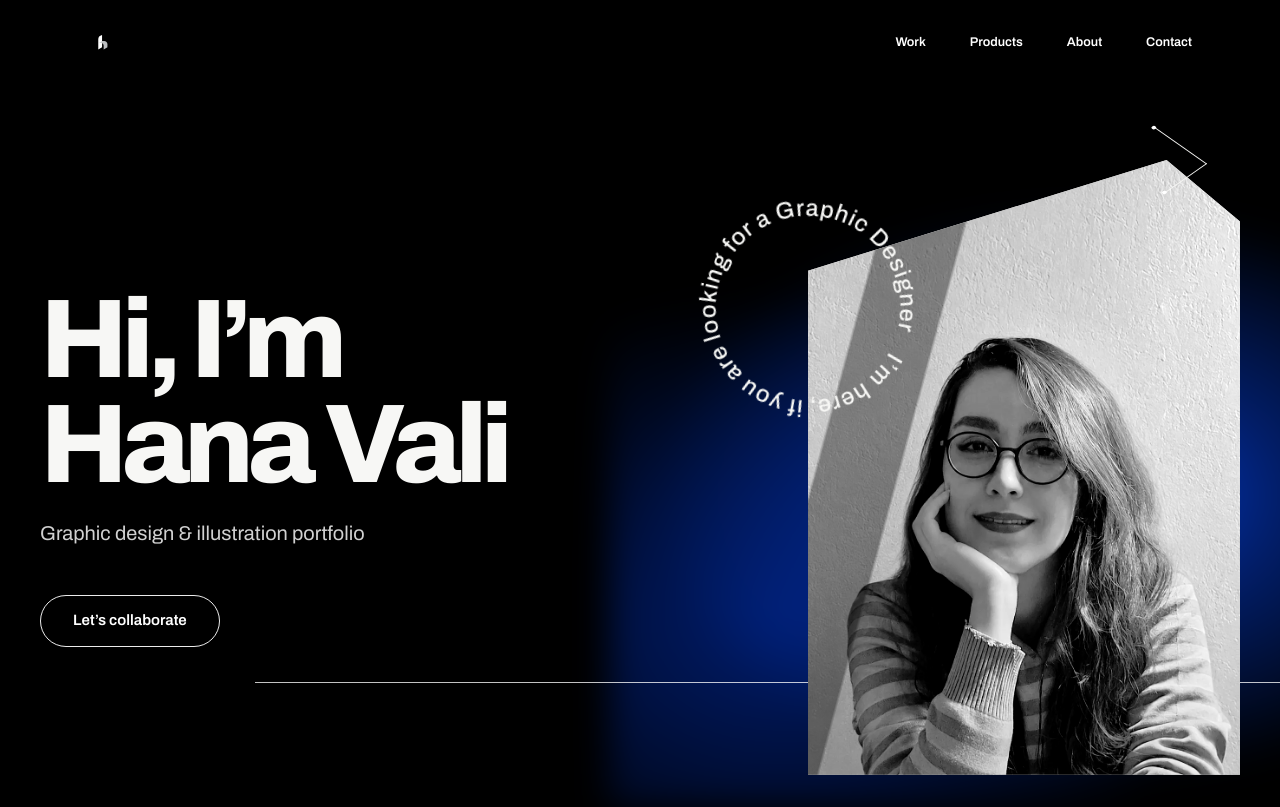
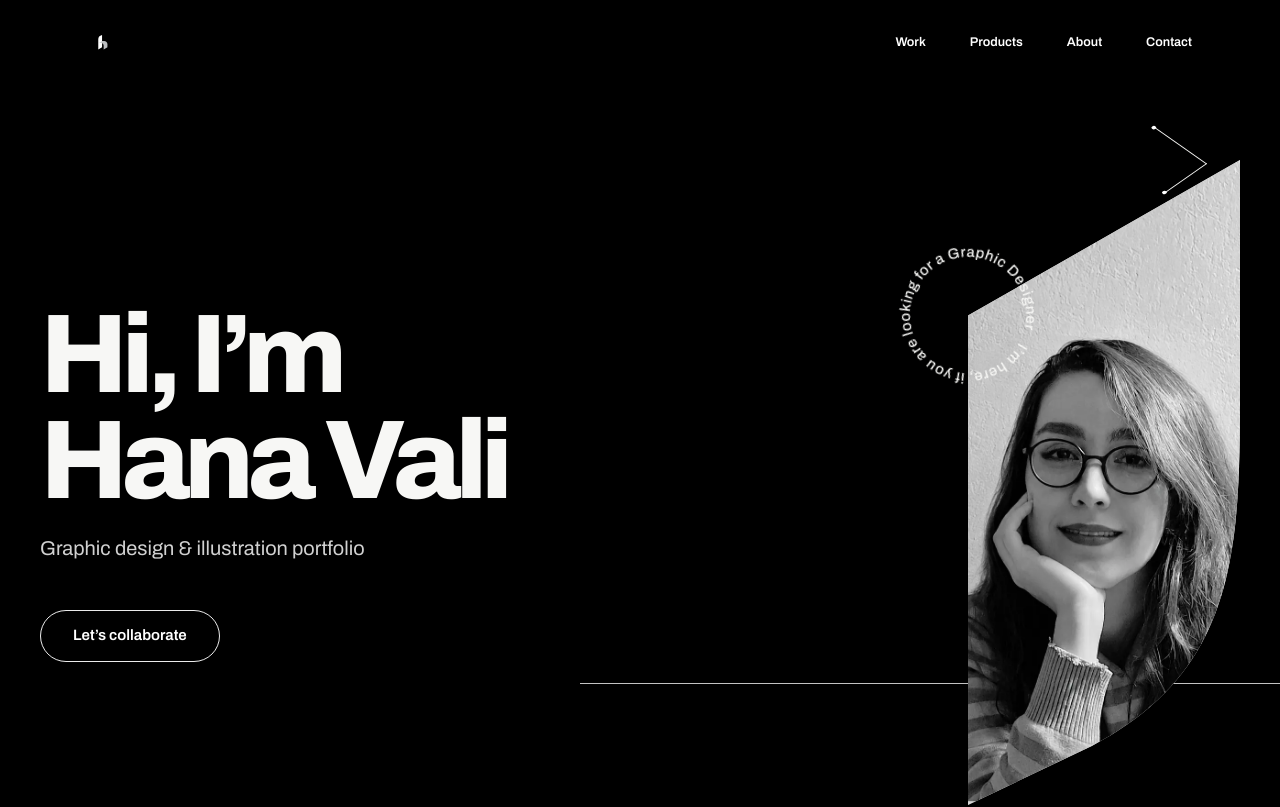
Before and after one commit to hanavalibeik/portfolio, a Next.js app: page / in a window 1280 px wide. Shown: the top 807 px of the page. Built offline with nearby package versions, Linux system fonts and the light colour scheme; a web font is replaced by a local one.

Commit message:
Rebuild the hero portrait from the supplied frame

```diff
--- a/src/app/home.css
+++ b/src/app/home.css
@@ -151,25 +151,28 @@ body:has(.exact-home) {
 .exact-portrait-stage {
   position: relative;
   justify-self: center;
-  width: min(100%, 24rem);
-  aspect-ratio: 26 / 37;
+  width: min(68vw, 15rem);
+  aspect-ratio: 355.89 / 844;
 }
 
 @media (min-width: 52rem) {
   .exact-portrait-stage {
     justify-self: end;
-    width: min(100%, 27rem);
+    width: clamp(17rem, 18.54vw, 22.25rem);
   }
 }
 
 .exact-blue-glow {
   position: absolute;
-  inset: 8% -18% -5% -46%;
-  background:
-    radial-gradient(ellipse at 68% 48%, rgba(3, 68, 235, 0.94),
-      rgba(3, 52, 184, 0.57) 28%, transparent 66%),
-    radial-gradient(ellipse at 24% 69%, rgba(0, 51, 197, 0.55), transparent 56%);
-  filter: blur(17px);
+  z-index: 0;
+  top: 2.84%;
+  left: -125.32%;
+  width: 315.27%;
+  max-width: none;
+  height: 97.27%;
+  object-fit: fill;
+  opacity: 0.8;
+  pointer-events: none;
 }
 
 .exact-portrait-mask {
@@ -177,27 +180,10 @@ body:has(.exact-home) {
   z-index: 3;
   inset: 0;
   display: block;
-  overflow: hidden;
-  background: #d8d8d8;
-  clip-path: polygon(0 18%, 83% 0, 100% 10%, 100% 100%, 0 100%);
-}
-
-.exact-portrait-mask::after {
-  content: "";
-  position: absolute;
-  z-index: 3;
-  inset: 0;
-  background: linear-gradient(105deg, transparent 0 15%,
-    rgba(0, 0, 0, 0.38) 15.5% 29%, transparent 29.5%);
-  pointer-events: none;
-}
-
-.exact-portrait-mask img {
   width: 100%;
   height: 100%;
-  object-fit: cover;
-  object-position: 50% 49%;
-  filter: grayscale(1) contrast(1.06);
+  max-width: none;
+  overflow: visible;
 }
 
 /* Hairline bracket under the portrait: a long horizontal rule with a short
@@ -206,19 +192,13 @@ body:has(.exact-home) {
 .exact-hero-bracket {
   position: absolute;
   z-index: 1;
-  right: -22%;
-  bottom: 15%;
-  width: 250%;
-  height: 16%;
+  top: 64.1%;
+  left: -142.74%;
+  width: 270.59%;
+  height: 17.06%;
   border-right: 1px solid var(--exact-line);
   border-bottom: 1px solid var(--exact-line);
   pointer-events: none;
-}
-
-@media (max-width: 52rem) {
-  .exact-hero-bracket {
-    display: none;
-  }
 }
 
 .exact-node-line {
--- a/src/app/page.tsx
+++ b/src/app/page.tsx
@@ -115,18 +115,41 @@ export default function HomePage() {
           {/* The stage as a whole is not decorative — it contains a photograph
               of Hana. Only the drawn ornaments inside it are. */}
           <div className="exact-portrait-stage">
-            <span className="exact-blue-glow" aria-hidden="true" />
+            <img
+              className="exact-blue-glow"
+              src={assetPath("/hero/landing-glow.webp")}
+              alt=""
+              width="1122"
+              height="821"
+              aria-hidden="true"
+            />
             <span className="exact-hero-bracket" aria-hidden="true" />
-            <span className="exact-portrait-mask">
-              <img
-                src={assetPath("/about/portrait.webp")}
-                alt={`${site.fullName}, ${site.role}`}
-                width="1111"
-                height="1416"
-                fetchPriority="high"
-                decoding="async"
-              />
-            </span>
+            <svg
+              className="exact-portrait-mask"
+              viewBox="0 0 355.89 844"
+              role="img"
+              aria-labelledby="hero-portrait-title"
+            >
+              <title id="hero-portrait-title">
+                {site.fullName}, {site.role}
+              </title>
+              <defs>
+                <clipPath id="hero-portrait-clip">
+                  <path d="M0 203.43 355.89 0v300.35c0 209.38-4.39 366.92-194.01 466.28L0 844V203.43Z" />
+                </clipPath>
+              </defs>
+              <g clipPath="url(#hero-portrait-clip)">
+                <rect width="355.89" height="844" fill="#d8d8d8" />
+                <image
+                  href={assetPath("/about/portrait.webp")}
+                  x="-145.84"
+                  y="-10.62"
+                  width="666.6"
+                  height="849.6"
+                  preserveAspectRatio="none"
+                />
+              </g>
+            </svg>
             <span className="exact-node-line exact-node-line--top" aria-hidden="true" />
 
             {/* The rotating badge belongs to the portrait, so it is positioned
```
Also changed, not shown: public/hero/landing-glow.webp (added).
